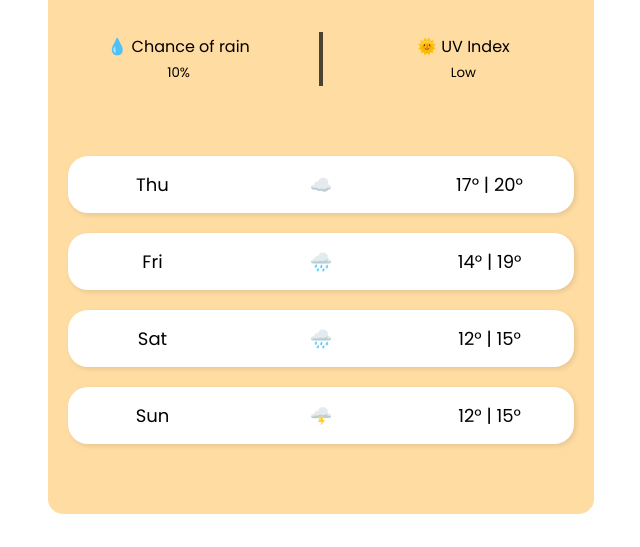
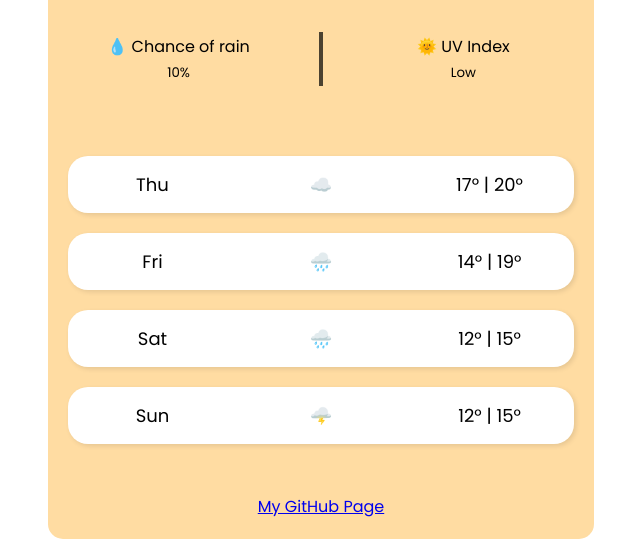
Before and after one commit to AllySadz/weather-app, a plain HTML site: page index.html in a window 1280 px wide. Shown: the part 339-886 px from the top of the page, without its empty margins (319-959 px from the left). Before the commit the page ends 861 px from the top, so only its background shows below. Drawn offline with nearby package versions, Linux system fonts and the light colour scheme.

Commit message:
added github link

```diff
--- a/index.html
+++ b/index.html
@@ -99,6 +99,9 @@
           </div>
         </div>
       </div>
+      <div class="gitHubLink">
+        <a href="https://github.com/AllySadz/weather-app">My GitHub Page</a>
+      </div>
     </div>
     <script src="script.js"></script>
   </body>
```
